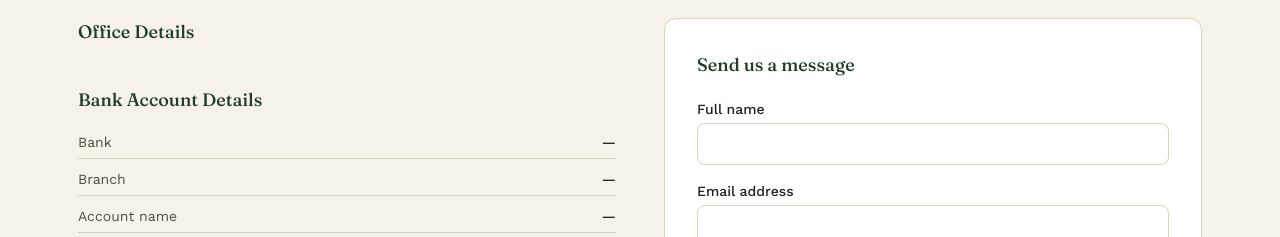
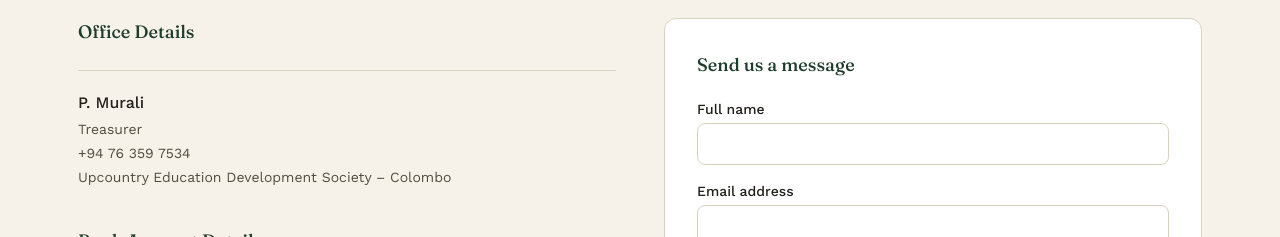
Before and after one commit to dirukshan14/UEDS-, a Next.js app: page /en/contact in a window 1280 px wide. Shown: the part 203-440 px from the top of the page. Built offline with nearby package versions, Linux system fonts and the light colour scheme; no server answers; the database is empty.

Commit message:
add treasurer contact details to contact page

```diff
--- a/src/app/[locale]/contact/page.tsx
+++ b/src/app/[locale]/contact/page.tsx
@@ -1,31 +1,56 @@
-import { getServerT } from '@/lib/server-i18n';
-import { prisma } from '@/lib/prisma';
-import { pickLocaleField } from '@/lib/locale-field';
-import ContactForm from '@/components/ContactForm';
+import { getServerT } from "@/lib/server-i18n";
+import { prisma } from "@/lib/prisma";
+import { pickLocaleField } from "@/lib/locale-field";
+import ContactForm from "@/components/ContactForm";
 
-export default async function ContactPage({ params: { locale } }: { params: { locale: string } }) {
-  const t = getServerT(locale, 'contact');
-  const settings = await prisma.siteSettings.findUnique({ where: { id: 'singleton' } });
+export default async function ContactPage({
+  params: { locale },
+}: {
+  params: { locale: string };
+}) {
+  const t = getServerT(locale, "contact");
+  const settings = await prisma.siteSettings.findUnique({
+    where: { id: "singleton" },
+  });
 
-  const address = settings ? pickLocaleField(settings, 'address', locale) : '';
+  const address = settings ? pickLocaleField(settings, "address", locale) : "";
 
   return (
     <div className="wrap py-10 sm:py-16">
-      <h1 className="text-3xl mb-10">{t('title')}</h1>
+      <h1 className="text-3xl mb-10">{t("title")}</h1>
 
       <div className="grid lg:grid-cols-2 gap-12">
         <div className="space-y-10">
           <section>
-            <h2 className="text-lg mb-3">{t('officeDetails')}</h2>
-            <ul className="text-sm text-inkSoft space-y-1">
-              <li>{address}</li>
-              <li>{settings?.phone}</li>
-              <li>{settings?.officeEmail}</li>
-            </ul>
+            <h2 className="text-lg mb-3">{t("officeDetails")}</h2>
+
+            <div className="space-y-6">
+              {/* Dynamic Database Details */}
+              <ul className="text-sm text-inkSoft space-y-1">
+                <li>{address}</li>
+                <li>{settings?.phone}</li>
+                <li>{settings?.officeEmail}</li>
+              </ul>
+
+              {/* Added Treasurer Details */}
+              <ul className="text-sm text-inkSoft space-y-1 border-t border-line pt-5">
+                <li className="font-medium text-base text-ink">P. Murali</li>
+                <li>Treasurer</li>
+                <li>
+                  <a
+                    href="tel:+94763597534"
+                    className="hover:underline transition-colors hover:text-ink"
+                  >
+                    +94 76 359 7534
+                  </a>
+                </li>
+                <li>Upcountry Education Development Society – Colombo</li>
+              </ul>
+            </div>
           </section>
 
           <section>
-            <h2 className="text-lg mb-3">{t('bankDetails')}</h2>
+            <h2 className="text-lg mb-3">{t("bankDetails")}</h2>
             <dl className="text-sm space-y-1">
               <Row label="Bank" value={settings?.bankName} />
               <Row label="Branch" value={settings?.bankBranch} />
@@ -37,16 +62,21 @@ export default async function ContactPage({ params: { locale } }: { params: { lo
 
           {settings?.mapEmbedUrl && (
             <section>
-              <h2 className="text-lg mb-3">{t('location')}</h2>
+              <h2 className="text-lg mb-3">{t("location")}</h2>
               <div className="aspect-video rounded-xl overflow-hidden border border-line">
-                <iframe src={settings.mapEmbedUrl} width="100%" height="100%" loading="lazy" />
+                <iframe
+                  src={settings.mapEmbedUrl}
+                  width="100%"
+                  height="100%"
+                  loading="lazy"
+                />
               </div>
             </section>
           )}
         </div>
 
         <div className="bg-white border border-line rounded-xl p-8">
-          <h2 className="text-lg mb-5">{t('formTitle')}</h2>
+          <h2 className="text-lg mb-5">{t("formTitle")}</h2>
           <ContactForm />
         </div>
       </div>
@@ -58,7 +88,7 @@ function Row({ label, value }: { label: string; value?: string | null }) {
   return (
     <div className="flex justify-between border-b border-line py-1.5">
       <dt className="text-inkSoft">{label}</dt>
-      <dd className="font-medium">{value || '—'}</dd>
+      <dd className="font-medium">{value || "—"}</dd>
     </div>
   );
 }
```
